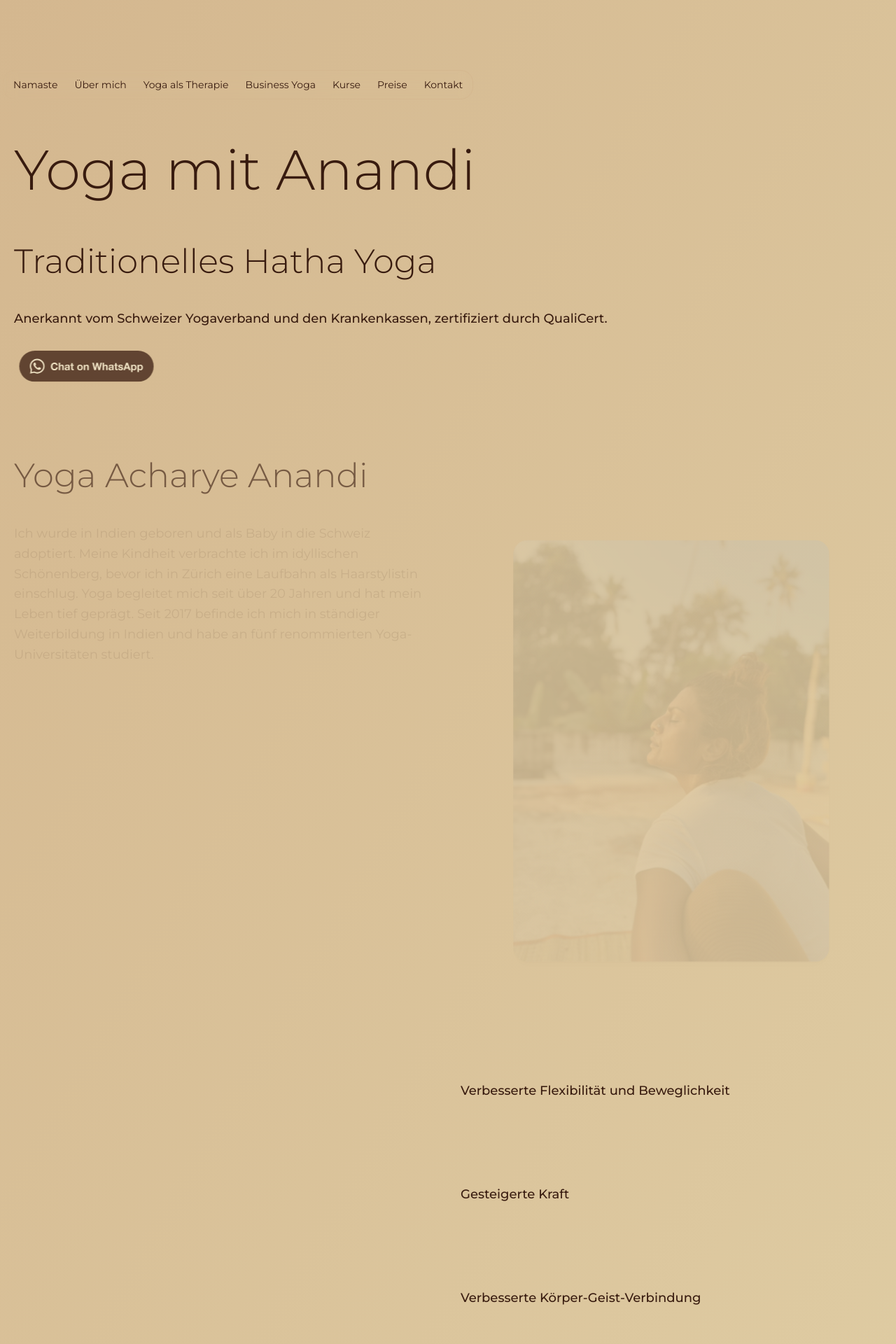
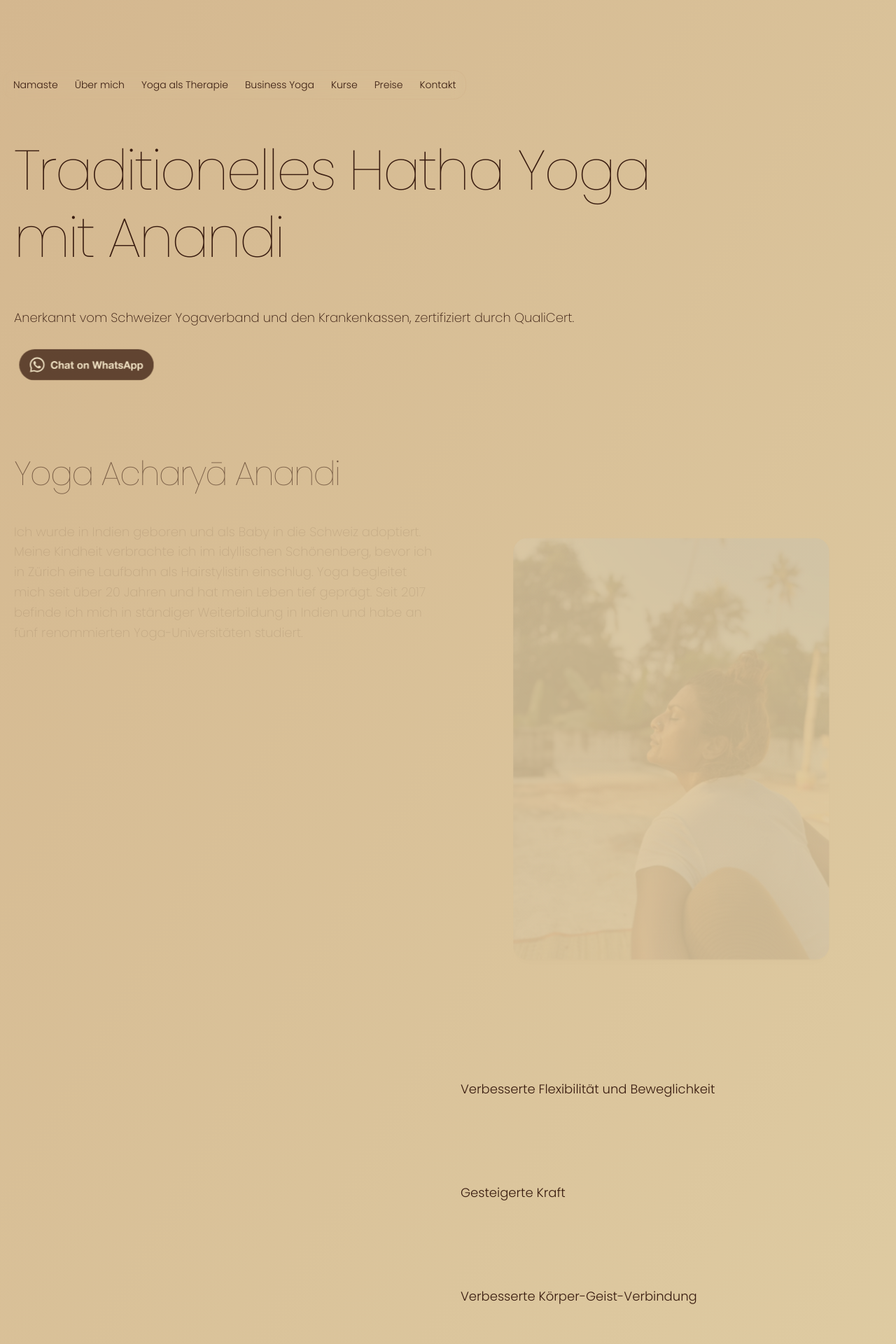
Before and after one commit to xecutors/anandi, a PHP site: page / in a window 1280 px wide. Shown: the top 1920 px of the page at 70% size. Run offline with PHP 8.4, Linux system fonts and the light colour scheme.

Commit message:
new font, improved text

```diff
--- a/anandi.css
+++ b/anandi.css
@@ -17,8 +17,9 @@ html {
 }
 
 body {
-  font-family: "Montserrat", system-ui, "Segoe UI", Roboto, Helvetica, Arial,
+  font-family: "Poppins", system-ui, "Segoe UI", Roboto, Helvetica, Arial,
     sans-serif, "Apple Color Emoji", "Segoe UI Emoji", "Segoe UI Symbol";
+  font-weight: 200;
   line-height: 1.4em;
   margin: 0;
   background-image: linear-gradient(
@@ -64,14 +65,16 @@ section li + li {
 }
 
 strong,
-b {
-  font-weight: 500;
+b,
+.bold {
+  font-weight: 300;
 }
 
 h1 {
   font-size: 5rem;
-  font-weight: 300;
+  font-weight: 100;
   line-height: 1.2;
+  letter-spacing: -3px;
   @media (width < 767px) {
     font-size: 2.5rem;
   }
@@ -79,9 +82,10 @@ h1 {
 
 h2 {
   font-size: 3rem;
-  font-weight: 300;
+  font-weight: 100;
   line-height: 1.2;
   scroll-margin-top: 7rem;
+  letter-spacing: -2px;
   @media (width < 767px) {
     font-size: 2.25rem;
   }
@@ -89,23 +93,35 @@ h2 {
 
 h3 {
   font-size: 2rem;
-  font-weight: 300;
+  font-weight: 100;
   line-height: 1.2;
   scroll-margin-top: 7rem;
-
+  letter-spacing: -1px;
   @media (width < 767px) {
     font-size: 1.5rem;
   }
 }
 
-h4,
+h4 {
+  font-weight: 200;
+}
+
 h5,
 h6 {
-  font-weight: 500;
+  font-weight: 300;
+}
+
+a {
+  -webkit-tap-highlight-color: transparent;
 }
 
 address {
   font-style: normal;
+}
+
+sup {
+  font-size: 0.375em;
+  font-style: italic;
 }
 
 .shadow {
@@ -138,20 +154,22 @@ nav {
     font-size: 0.875rem;
     white-space: nowrap;
   }
+  li.hide-on-mobile {
+    @media (width < 767px) {
+      display: none;
+    }
+  }
   a {
     display: block;
     padding: 0.625em 0;
     width: auto;
     color: var(--primary);
     text-decoration: none;
-    transition: all 1.681s ease-in;
+    font-weight: 300;
     &:hover,
     &:focus-visible {
       text-shadow: 1px 4px 8px rgba(0, 0, 0, 0.15);
     }
-  }
-  @media (width < 767px) {
-    display: none;
   }
 }
 
@@ -216,7 +234,7 @@ nav::-webkit-scrollbar {
       box-shadow: 0 10px 15px -3px rgba(0, 0, 0, 0.1),
         0 4px 6px -4px rgba(0, 0, 0, 0.1);
       background-color: var(--withblur);
-      font-weight: 500;
+      font-weight: 300;
       transform: translateX(1rem);
       padding-inline: 0.5em;
       border: 1px solid rgba(255, 255, 255, 0.15);
--- a/index.html
+++ b/index.html
@@ -10,8 +10,7 @@
         <link href="anandi.css" rel="stylesheet" type="text/css" media="screen" />
         <link rel="preconnect" href="https://fonts.googleapis.com">
         <link rel="preconnect" href="https://fonts.gstatic.com" crossorigin>
-        <link href="https://fonts.googleapis.com/css2?family=Montserrat:ital,wght@0,100..900;1,100..900&display=swap" rel="stylesheet">
-    </head>
+        <link href="https://fonts.googleapis.com/css2?family=Poppins:ital,wght@0,100;0,200;0,300;1,100;1,200;1,300&display=swap" rel="stylesheet">    </head>
 
     <body class="animated">
         <div class="container">
@@ -19,15 +18,14 @@
                 <ul>
                     <li><a href="#namaste">Namaste</a></li>
                     <li><a href="#ueber-mich">Über mich</a></li>
-                    <li><a href="#yoga-als-therapie">Yoga als Therapie</a></li>
-                    <li><a href="#business-event-yoga">Business Yoga</a></li>
+                    <li class="hide-on-mobile"><a href="#yoga-als-therapie">Yoga als Therapie</a></li>
+                    <li class="hide-on-mobile"><a href="#business-event-yoga">Business Yoga</a></li>
                     <li><a href="#classes">Kurse</a></li>
-                    <li><a href="#preise">Preise</a></li>
+                    <li class="hide-on-mobile"><a href="#preise">Preise</a></li>
                     <li><a href="#kontakt">Kontakt</a></li>
                 </ul>
             </nav>
-            <h1>Yoga mit Anandi</h1>
-            <h2>Traditionelles Hatha Yoga</h2>
+            <h1 style="max-width: 22ch;">Traditionelles Hatha Yoga mit Anandi</h1>
             <h4>Anerkannt vom Schweizer Yogaverband und den Krankenkassen, zertifiziert durch QualiCert.</h4>
             <a aria-label="Chat on WhatsApp" href="https://wa.me/+919611138508">
                 <img class="m-0 transform-scroll" alt="Chat on WhatsApp" src="WhatsAppButtonGreenLarge.svg" />
@@ -37,9 +35,9 @@
 
             <section class="grid-col-2">
                 <div style="max-width: 64ch;">
-                    <h2 id="ueber-mich">Yoga Acharye Anandi</h2>
-                    <p>Ich wurde in Indien geboren und als Baby in die Schweiz adoptiert. Meine Kindheit verbrachte ich im idyllischen Schönenberg, bevor ich in Zürich eine Laufbahn als Haarstylistin einschlug. Yoga begleitet mich seit über 20 Jahren und hat mein Leben tief geprägt. Seit 2017 befinde ich mich in ständiger Weiterbildung in Indien und habe an fünf renommierten Yoga-Universitäten studiert.</p>
-                    <p>Mein Ansatz ist tief in den authentischen Traditionen des Yoga verwurzelt, und es ist mir eine Herzensangelegenheit, diese wertvollen Techniken und Weisheiten weiterzugeben. Jede Einheit spiegelt ihre durchdachte Hingabe an die Praxis wider und bietet eine harmonische Verbindung von körperlicher Verfeinerung, geistiger Klarheit und einer tieferen Verbindung zur Essenz des Yoga.</p>
+                    <h2 id="ueber-mich">Yoga Acharyā Anandi</h2>
+                    <p>Ich wurde in Indien geboren und als Baby in die Schweiz adoptiert. Meine Kindheit verbrachte ich im idyllischen Schönenberg, bevor ich in Zürich eine Laufbahn als Hairstylistin einschlug. Yoga begleitet mich seit über 20 Jahren und hat mein Leben tief geprägt. Seit 2017 befinde ich mich in ständiger Weiterbildung in Indien und habe an fünf renommierten Yoga-Universitäten studiert.</p>
+                    <p>Mein Ansatz ist tief in den authentischen Traditionen des Yoga verwurzelt, und es ist mir eine Herzensangelegenheit, diese wertvollen Techniken und Weisheiten weiterzugeben. Jede Einheit spiegelt meine durchdachte Hingabe an die Praxis wider und bietet eine harmonische Verbindung von körperlicher Verfeinerung, geistiger Klarheit und einer tieferen Verbindung zur Essenz des Yoga.</p>
                 </div>
                 <img class="transform-scroll shadow" src="/a-1.jpeg" alt="Anandi" />
             </section>
@@ -56,27 +54,27 @@
                     </div>
                     <div class="benefits-wrapper">
                         <div class="benefit">
-                        <h4 class="my-0">Verbesserte Flexibilität und Beweglichkeit</h4>
+                        <h4 class="bold my-0">Verbesserte Flexibilität und Beweglichkeit</h4>
                         <p class="mt-1">Sanfte Dehnungen und geführte Bewegungen verbessern allmählich Deine Bewegungsfreiheit und machen Alltagsaktivitäten leichter und angenehmer.</p>
                         </div>
                         <div class="benefit">
-                        <h4 class="my-0">Gesteigerte Kraft</h4>
+                        <h4 class="bold my-0">Gesteigerte Kraft</h4>
                         <p class="mt-1">Yoga nutzt den natürlichen Widerstand Deines Körpers, um Kraft ausgewogen aufzubauen und unterstützt Haltung, Gelenkstabilität und allgemeine Fitness.</p>
                         </div>
                         <div class="benefit">
-                        <h4 class="my-0">Verbesserte Körper-Geist-Verbindung</h4>
+                        <h4 class="bold my-0">Verbesserte Körper-Geist-Verbindung</h4>
                         <p class="mt-1">Achtsames Atmen und Bewegung kultivieren eine tiefere Verbindung zwischen Körper und Geist und fördern ein Gefühl von Balance und Ruhe.</p>
                         </div>
                         <div class="benefit">
-                        <h4 class="my-0">Stressabbau</h4>
+                        <h4 class="bold my-0">Stressabbau</h4>
                         <p class="mt-1">Einfache Atemtechniken und Entspannungsübungen helfen, das Nervensystem zu beruhigen und Stress oder Angstzustände zu reduzieren.</p>
                         </div>
                         <div class="benefit">
-                        <h4 class="my-0">Bessere Haltung</h4>
+                        <h4 class="bold my-0">Bessere Haltung</h4>
                         <p class="mt-1">Yoga fördert das Bewusstsein für Ausrichtung und hilft Ihnen, Gewohnheiten zu entwickeln, die Deine Haltung verbessern und Verspannungen in Nacken und Rücken reduzieren.</p>
                         </div>
                         <div class="benefit">
-                        <h4 class="my-0">Ein sicherer, nicht-kompetitiver Raum</h4>
+                        <h4 class="bold my-0">Ein sicherer, nicht-kompetitiver Raum</h4>
                         <p class="mt-1">Yoga betont die persönliche Entwicklung statt Vergleiche und ermöglicht es Ihnen, in einer unterstützenden Umgebung in Deinem eigenen Tempo voranzukommen.</p>
                         </div>
                     </div>
@@ -86,9 +84,9 @@
                 <h2 id="business-event-yoga">Business & Event Yoga</h2>
                 <p>Steigere das Wohlbefinden und die Produktivität Deiner Mitarbeiter mit maßgeschneiderten Yoga-Einheiten, die perfekt auf die Bedürfnisse Deines Unternehmens abgestimmt sind. Die Übungen lassen sich mühelos in den Arbeitsalltag integrieren – ohne ins Schwitzen zu geraten.</p>
                 <ul>
-                    <li>Yoga in der Mittagspause</li>
-                    <li>Entspannende Atemübungen</li>
-                    <li>Sanfte Rückenübungen</li>
+                    <li class="bold">Yoga in der Mittagspause</li>
+                    <li class="bold">Entspannende Atemübungen</li>
+                    <li class="bold">Sanfte Rückenübungen</li>
                 </ul>
                 <p>Zusätzlich biete ich Event Yoga für besondere Anlässe an. Sei es als entspannende Einheit auf Firmenveranstaltungen, Team-Building-Events oder spezielle Workshops. Eine ideale Möglichkeit, Körper und Geist in Einklang zu bringen und gemeinsame Erlebnisse zu schaffen.</p>
             </section>
@@ -113,7 +111,7 @@
             </section>
 
 
-            <section style="max-width: 64ch;">
+            <section style="max-width: 67ch;">
                 <h2 id="preise">Preise</h2>
                 <h3>Privatunterricht bei Dir Zuhause</h3>
                 <p>Geniesse individuellen Yoga-Unterricht in der vertrauten Umgebung Deines Zuhauses. Für CHF 180 pro 90-minütiger Einheit erhälst Du eine massgeschneiderte Praxis, die genau auf Deine Bedürfnisse und Ziele abgestimmt ist.</p>
```
